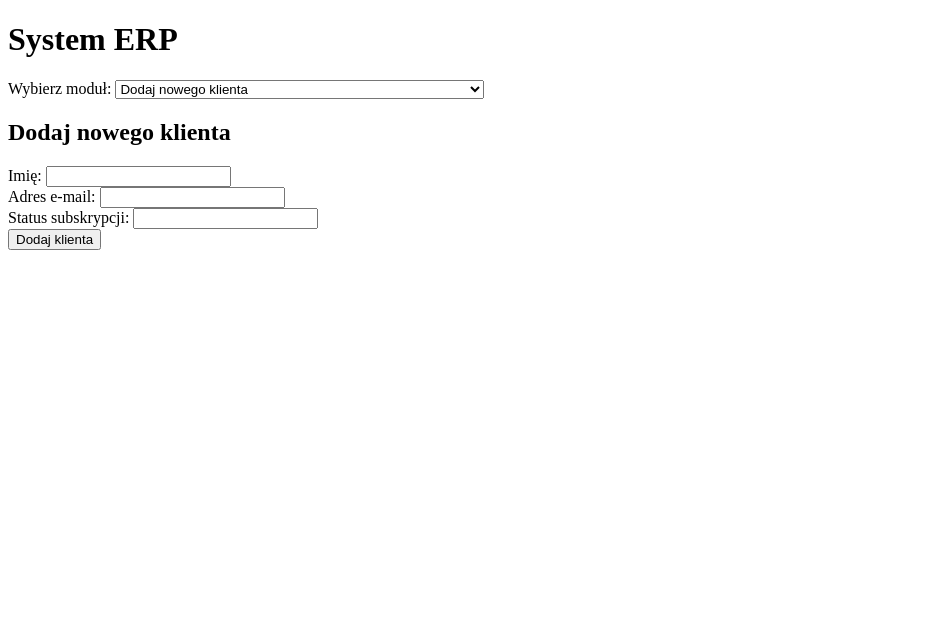
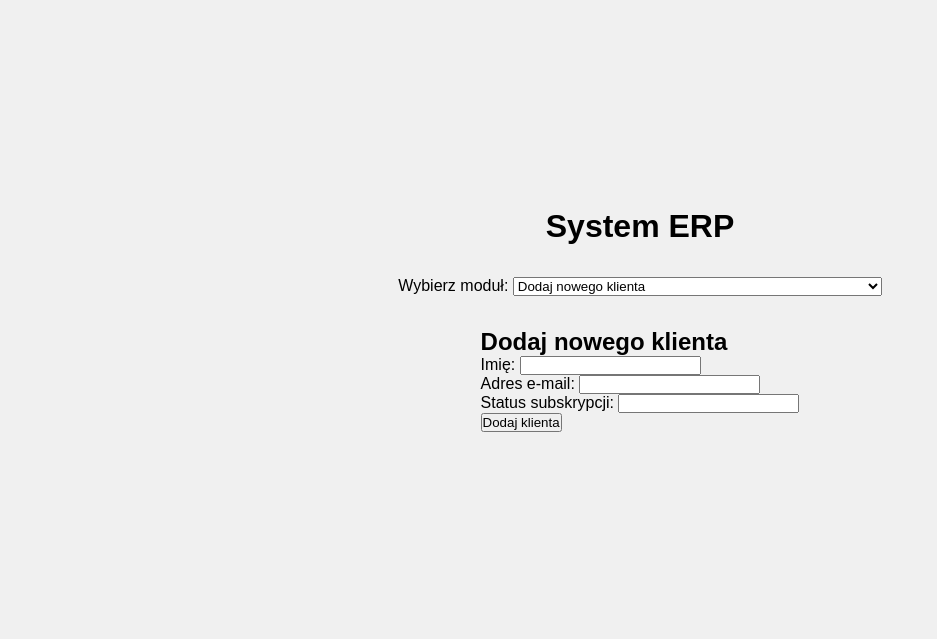
Before and after one commit to Pieczasz/ERP, a PHP site: page / in a window 1280 px wide. Shown: the top 639 px of the page, without its empty margins (0-937 px from the left). Run offline with PHP 8.4, Linux system fonts and the light colour scheme.

Commit message:
added styling

```diff
--- a/index.php
+++ b/index.php
@@ -4,6 +4,7 @@
     <meta charset="UTF-8">
     <meta name="viewport" content="width=device-width, initial-scale=1.0">
     <title>System ERP</title>
+    <link rel="stylesheet" href="main.css">
 </head>
 <body>
     <h1>System ERP</h1>
--- /dev/null
+++ b/main.css
@@ -0,0 +1,18 @@
+* {
+	padding: 0;
+	margin: 0;
+	box-sizing: border-box;
+}
+
+body {
+	display: flex;
+	justify-content: center;
+	align-items: center;
+	flex-direction: column;
+	height: 80vh;
+	font-family: Arial, Helvetica, sans-serif;
+	background-color: #f0f0f0;
+}
+body > * {
+	padding: 1rem;
+}
```
